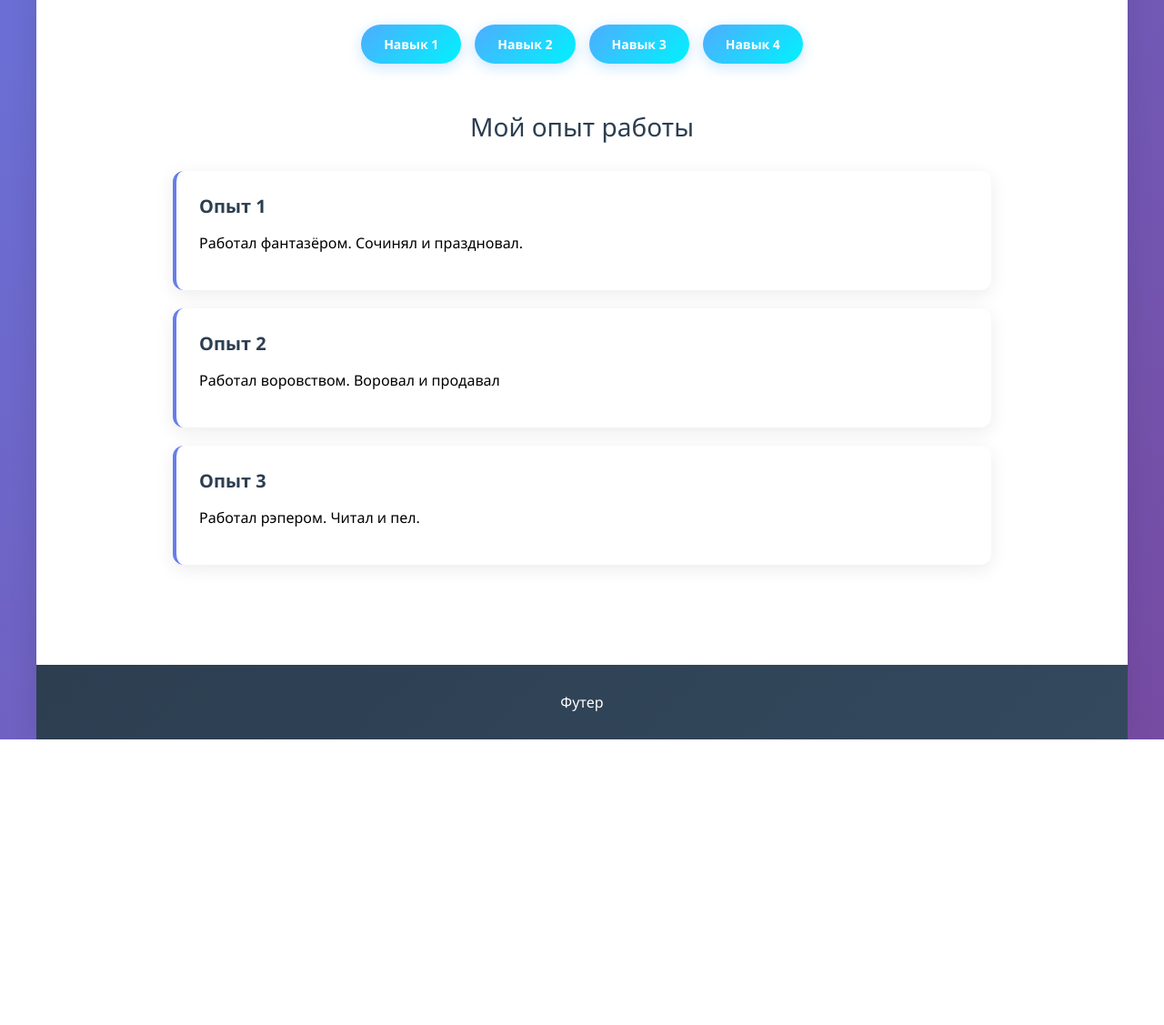
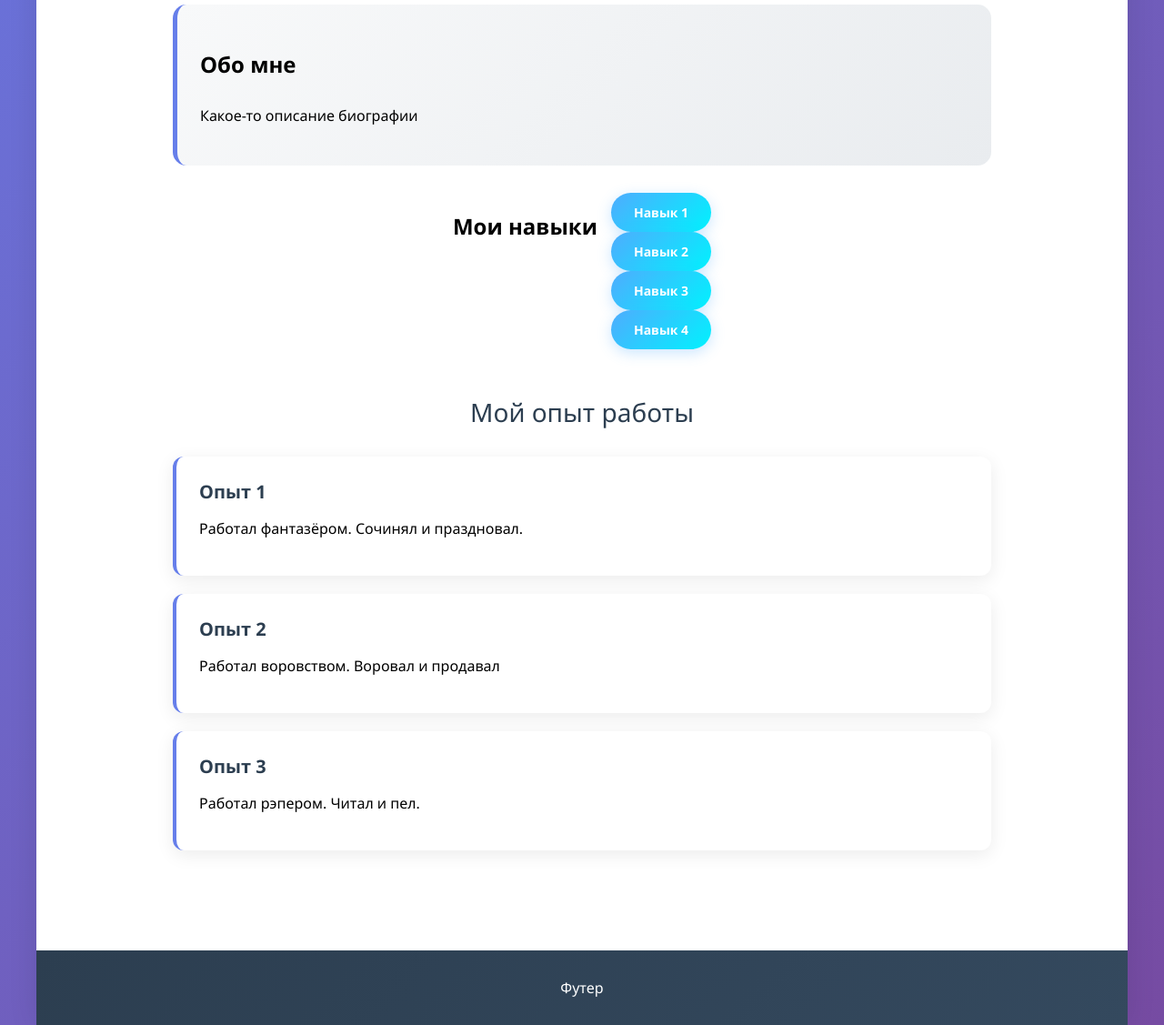
Before and after one commit to RovshanRH/frontend-and-backend-practice, a plain HTML site: page index.html in a window 1280 px wide. Shown: the part 838-1965 px from the top of the page at 91% size. Before the commit the page ends 1651 px from the top, so only its background shows below. Drawn offline with Linux system fonts and the light colour scheme.

Commit message:
feat: modified index.html

```diff
--- a/index.html
+++ b/index.html
@@ -8,8 +8,8 @@
 </head>
 <body>
     <div class="page-container">
-        <div class="header">Хэдер</div>
-        <div class="nav">
+        <header class="header"><h1>Хэдер</h1></header>
+        <nav class="nav">
             <ul class="nav-list">
                 <li class="nav-item"><a class="nav-link"
                 href="index.html">Главная</a></li>
@@ -23,44 +23,49 @@
                 href="pages/contacts.html">Контакты</a></li>
             </ul>
 
-        </div>
-        <div class="content">
-            <div class="profile-header">
+        </nav>
+        <main class="content">
+            <article class="profile-header">
                 <h1 class="profile-title">Информация об авторе</h1>
                 <img class="profile-photo" src="images/photo.png" alt="Фото автора" width="200" height="250">
                 <h2 class="profile-name">Ходжакулыев Ровшан Рашидович</h2>
                 <p class="profile-group">ЭФБО-05-24</p>
-            </div>
+            </article>
 
-            <div class="about-me">
+            <section class="about-me">
+            <h2>Обо мне</h2>
             <p>Какое-то описание биографии</p>
-            </div>
+            </section>
 
-            <div class="skills-container">
-                <div class="skill-tag">Навык 1</div>
-                <div class="skill-tag">Навык 2</div>
-                <div class="skill-tag">Навык 3</div>
-                <div class="skill-tag">Навык 4</div>
-            </div>
+            <section class="skills-container">
+                <h2>Мои навыки</h2>
+                <div class="skills-grid">
+                    <div class="skill-tag">Навык 1</div>
+                    <div class="skill-tag">Навык 2</div>
+                    <div class="skill-tag">Навык 3</div>
+                    <div class="skill-tag">Навык 4</div>
+                </div>
+            </section>
 
-            <div class="experience-section">
+            <section class="experience-section">
                 <h2 class="section-title">Мой опыт работы</h2>
-                <div class="experience-card">
+                <article class="experience-card">
                     <h3 class="experience-title">Опыт 1</h3>
                     <p class="experience-desk">Работал фантазёром. Сочинял и
     праздновал.</p>
-                </div>
-                <div class="experience-card">
+                </article>
+                <article class="experience-card">
                     <h3 class="experience-title">Опыт 2</h3>
                     <p class="experience-desk">Работал воровством. Воровал и
     продавал</p>
-                </div><div class="experience-card">
+                </article>
+                <article class="experience-card">
                     <h3 class="experience-title">Опыт 3</h3>
                     <p class="experience-desk">Работал рэпером. Читал и пел.</p>
-                </div>
-            </div>
-        </div>
-        <div class="footer">Футер</div>
+                </article>
+            </section>
+        </main>
+        <footer class="footer">Футер</footer>
 
     </div>
 
```
